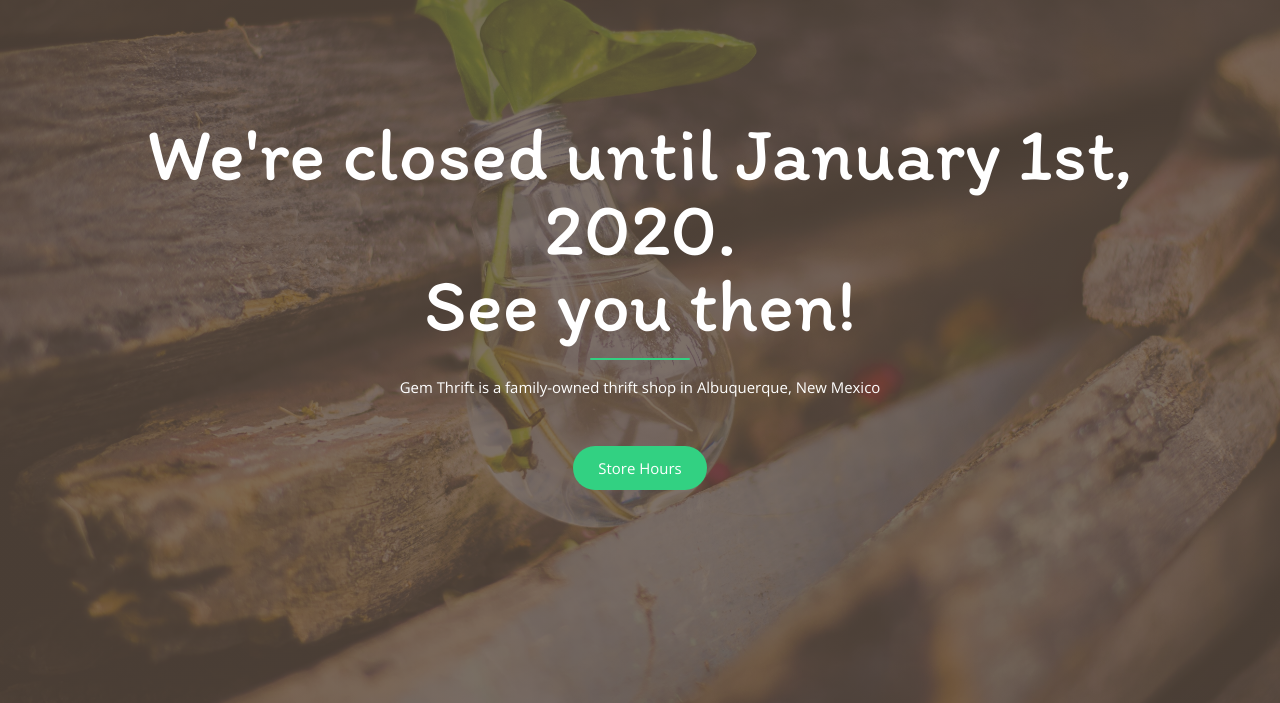
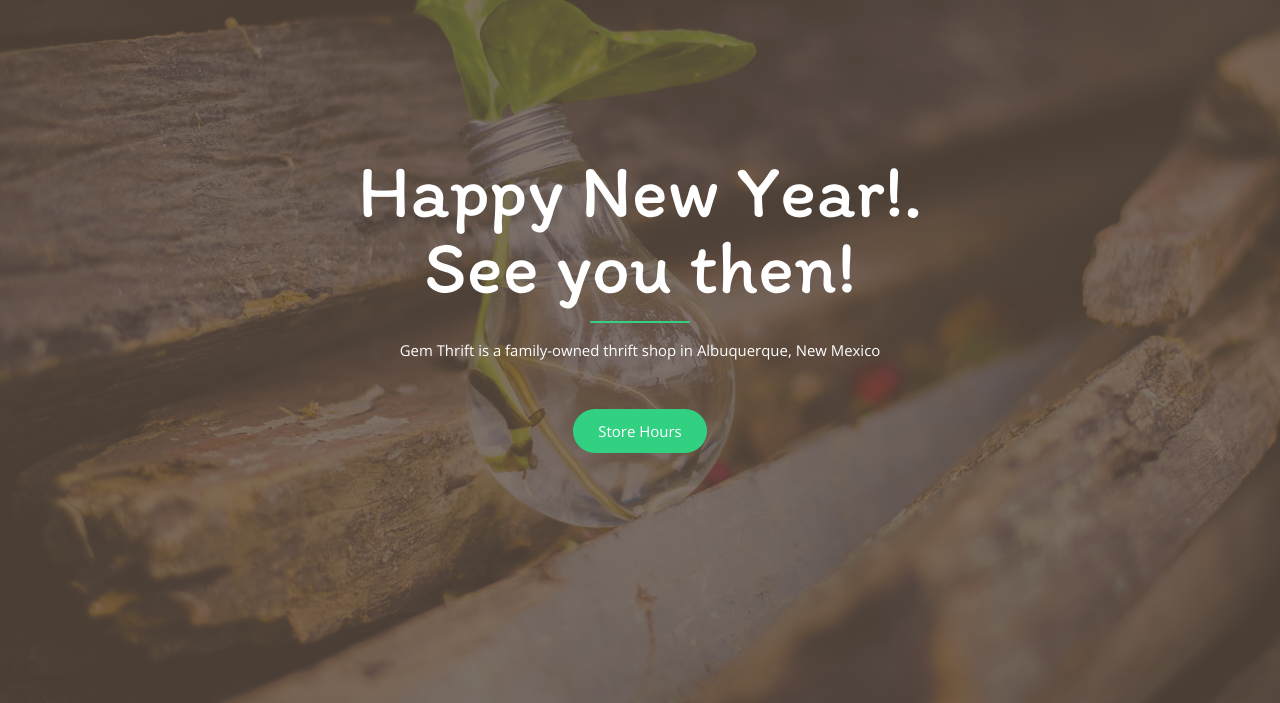
Before and after one commit to V-Ravishankar23/gem-thrift, a plain HTML site: page index.html in a window 1280 px wide. Shown: the part 97-800 px from the top of the page. Drawn offline with nearby package versions, Linux system fonts and the light colour scheme.

Commit message:
Updated greeting

```diff
--- a/index.html
+++ b/index.html
@@ -55,7 +55,7 @@
     <div class="container-fluid h-100">
       <div class="row h-100 align-items-center justify-content-center text-center">
         <div class="col-lg-10 align-self-end">
-          <h1 class="">We're closed until January 1st, 2020.<br />See you then!</h1>
+          <h1 class="">Happy New Year!.<br />See you then!</h1>
           <hr class="divider title-divider">
         </div>
         <div class="col-lg-8 align-self-baseline">
```
